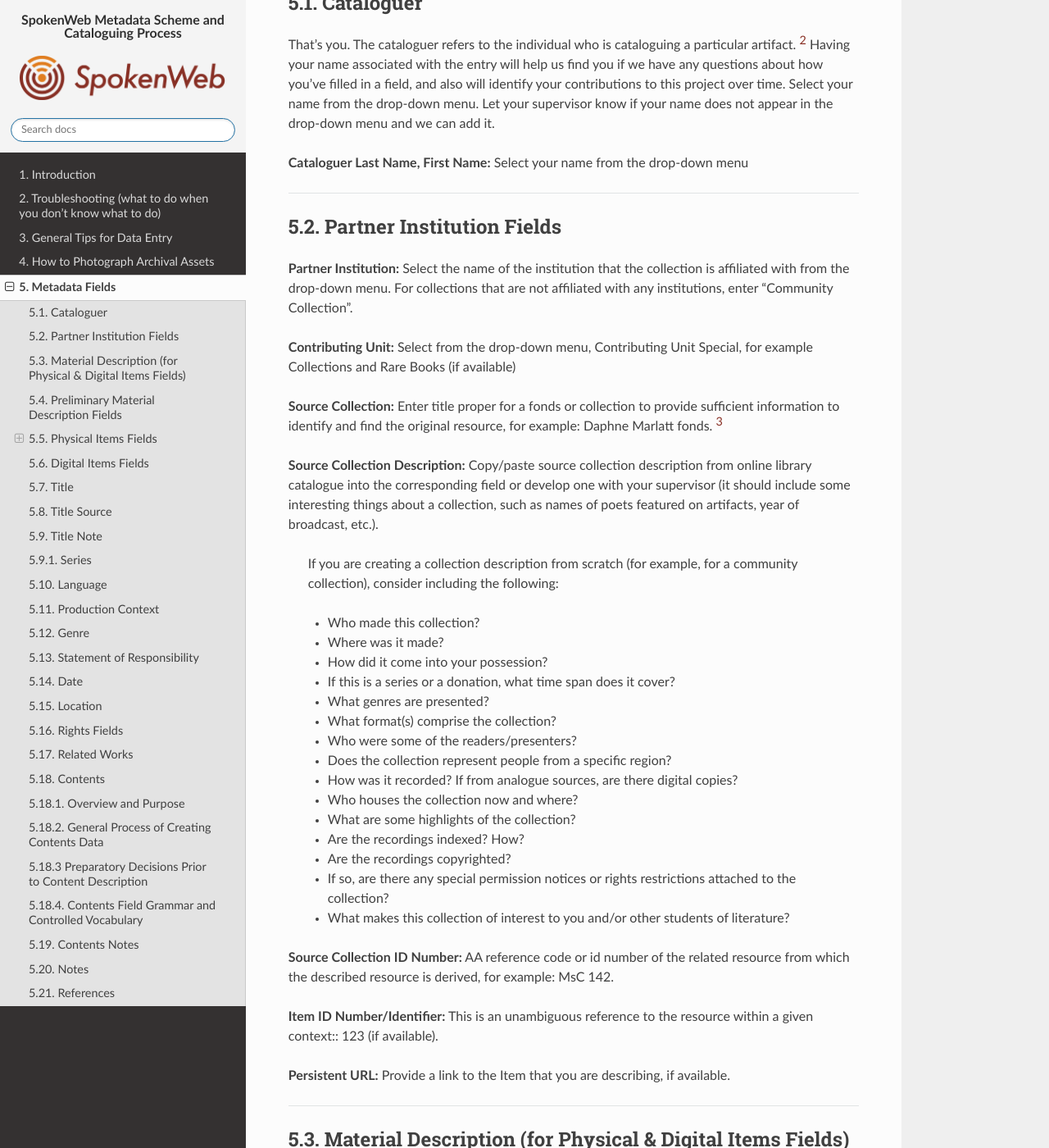
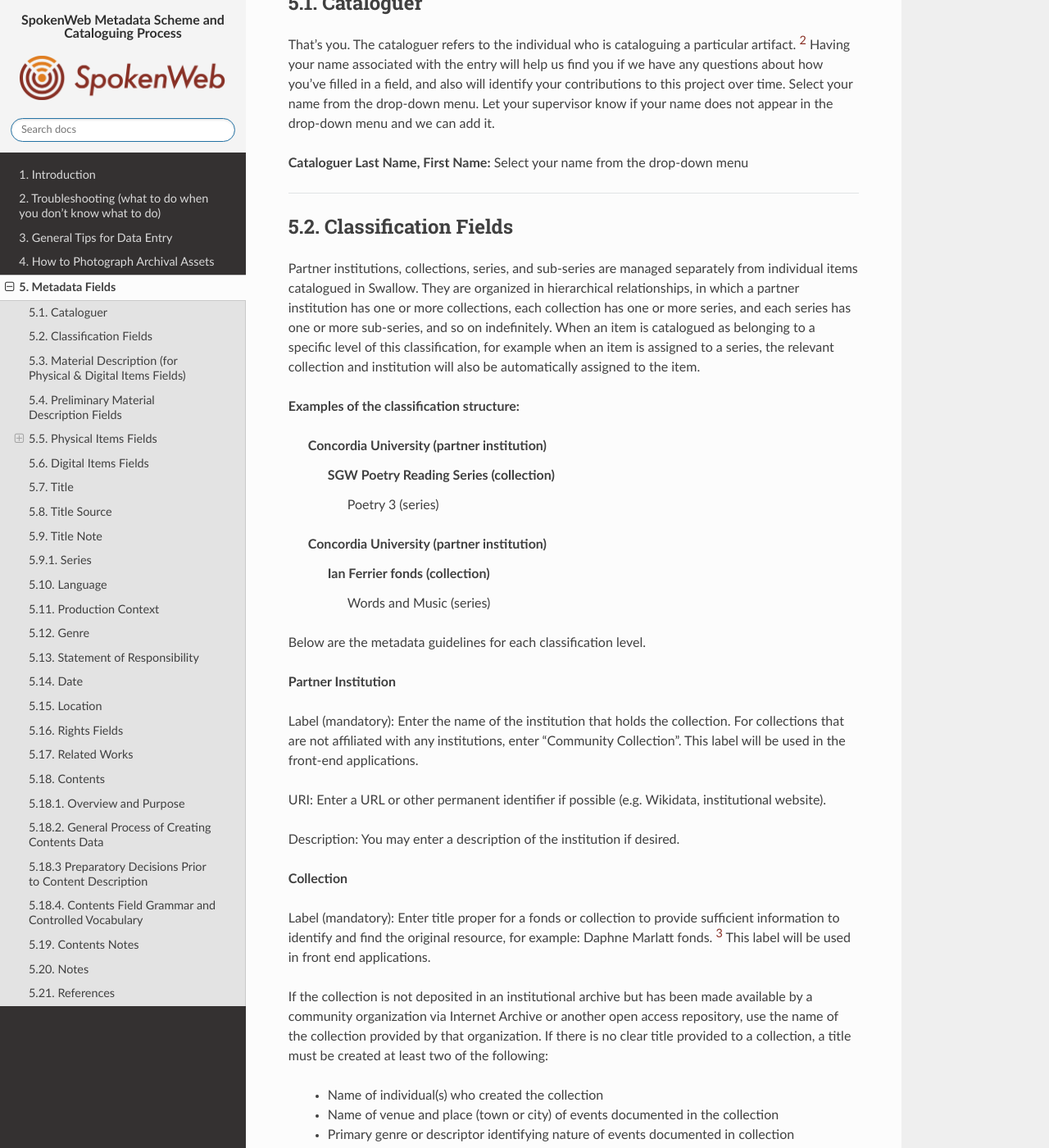
Before and after one commit to spokenweb/spokenweb-metadata-scheme, a Sphinx documentation site: the page built from docs/5-metadata-fields.rst, in a window 1280 px wide and 1400 px high, scrolled down 389 px. Shown: the whole window at 82% size. Built offline with Sphinx 7.4.7 and the Read the Docs theme 3.1.0, drawn with Linux system fonts in a browser that asks for light colours; some of the changed text lies outside the part shown.

Commit message:
Update 5-metadata-fields.rst

```diff
--- a/docs/5-metadata-fields.rst
+++ b/docs/5-metadata-fields.rst
@@ -19,14 +19,51 @@
 ----
 
 *******************************
-5.2. Partner Institution Fields
+5.2. Classification Fields
 *******************************
 
-**Partner Institution:** Select the name of the institution that the collection is affiliated with from the drop-down menu. For collections that are not affiliated with any institutions, enter “Community Collection”.
-
-**Contributing Unit:** Select from the drop-down menu, Contributing Unit Special, for example Collections and Rare Books (if available)
-
-**Source Collection:** Enter title proper for a fonds or collection to provide sufficient information to identify and find the original resource, for example: Daphne Marlatt fonds. [3]_
+Partner institutions, collections, series, and sub-series are managed separately from individual items catalogued in Swallow. They are organized in hierarchical relationships, in which a partner institution has one or more collections, each collection has one or more series, and each series has one or more sub-series, and so on indefinitely. When an item is catalogued as belonging to a specific level of this classification, for example when an item is assigned to a series, the relevant collection and institution will also be automatically assigned to the item.
+
+**Examples of the classification structure:**
+
+    Concordia University (partner institution)
+        SGW Poetry Reading Series (collection)
+            Poetry 3 (series)
+
+    Concordia University (partner institution)
+        Ian Ferrier fonds (collection)
+            Words and Music (series)
+
+Below are the metadata guidelines for each classification level.
+
+
+**Partner Institution**
+
+Label (mandatory): Enter the name of the institution that holds the collection. For collections that are not affiliated with any institutions, enter “Community Collection”. This label will be used in the front-end applications.
+
+URI: Enter a URL or other permanent identifier if possible (e.g. Wikidata, institutional website).
+
+Description: You may enter a description of the institution if desired.
+
+**Collection**
+
+Label (mandatory): Enter title proper for a fonds or collection to provide sufficient information to identify and find the original resource, for example: Daphne Marlatt fonds. [3]_ This label will be used in front end applications.
+
+If the collection is not deposited in an institutional archive but has been made available by a community organization via Internet Archive or another open access repository, use the name of the collection provided by that organization. If there is no clear title provided to a collection, a title must be created at least two of the following:
+
+    * Name of individual(s) who created the collection
+    * Name of venue and place (town or city) of events documented in the collection
+    * Primary genre or descriptor identifying nature of events documented in collection
+    * Time span of the events documented in the collection
+    *Platform where they are available
+
+Example: Christopher Hand, Zeke’s Gallery Montreal Reading Series, 2004-2007, via Internet Archive
+
+URI: Enter a URL or other permanent identifier if possible (e.g. Wikidata, collection website).
+
+**Contributing Unit:** Enter the Contributing Unit, for example, Collections and Rare Books (if available).
+
+**Source Collection:** This will often be the same as the Label entry: enter a title proper for a fonds or collection to provide sufficient information to identify and find the original resource, for example: Daphne Marlatt fonds. [3]_
 
 **Source Collection Description:** Copy/paste source collection description from online library catalogue into the corresponding field or develop one with your supervisor (it should include some interesting things about a collection, such as names of poets featured on artifacts, year of broadcast, etc.).
 
@@ -50,9 +87,9 @@
 
 **Source Collection ID Number:** AA reference code or id number of the related resource from which the described resource is derived, for example: MsC 142.
 
-**Item ID Number/Identifier:**  This is an unambiguous reference to the resource within a given context:: 123 (if available).
-
 **Persistent URL:** Provide a link to the Item that you are describing, if available.
+
+**Collection Image URL:** Provide a link to an image file that will represent the collection.
 
 ----
 
```
